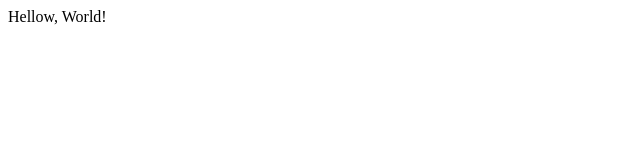
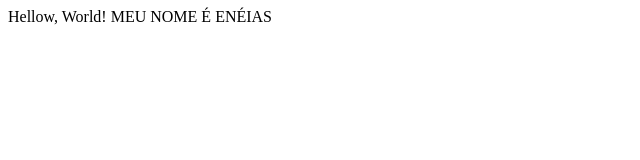
Before and after one commit to lulukys/Teste_git, a plain HTML site: page index.html in a window 1280 px wide. Shown: the whole page, without its empty margins (0-640 px from the left). Drawn offline with Linux system fonts and the light colour scheme.

Commit message:
Adicinou o nome do usuario

```diff
--- a/index.html
+++ b/index.html
@@ -3,7 +3,7 @@
 
 <body>
 Hellow, World!
-
+MEU NOME É ENÉIAS
 </body>
 
 </html>
```
